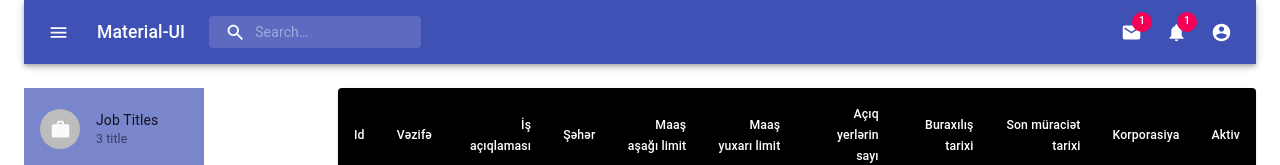
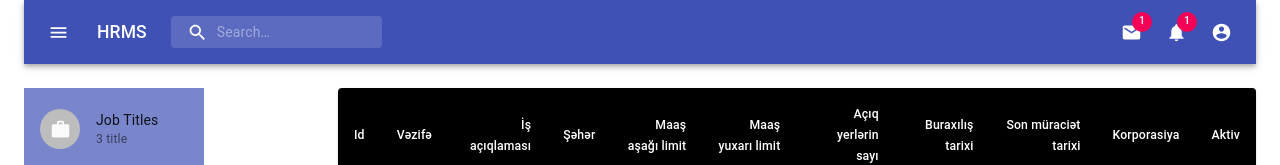
Before and after one commit to GeminusF/HRMS_Frontend, a React (Create React App) app: page / in a window 1280 px wide. Shown: the top 165 px of the page. Built offline with nearby package versions, Linux system fonts and the light colour scheme; no server answers.

Commit message:
Repository link added navi

```diff
--- a/src/layouts/Navi.jsx
+++ b/src/layouts/Navi.jsx
@@ -14,6 +14,7 @@ import AccountCircle from "@material-ui/icons/AccountCircle";
 import MailIcon from "@material-ui/icons/Mail";
 import NotificationsIcon from "@material-ui/icons/Notifications";
 import MoreIcon from "@material-ui/icons/MoreVert";
+import Link from "@material-ui/core/Link";
 
 const useStyles = makeStyles((theme) => ({
   grow: {
@@ -83,6 +84,7 @@ export default function Navi() {
   const classes = useStyles();
   const [anchorEl, setAnchorEl] = React.useState(null);
   const [mobileMoreAnchorEl, setMobileMoreAnchorEl] = React.useState(null);
+
 
   const isMenuOpen = Boolean(anchorEl);
   const isMobileMenuOpen = Boolean(mobileMoreAnchorEl);
@@ -175,7 +177,15 @@ export default function Navi() {
             <MenuIcon />
           </IconButton>
           <Typography className={classes.title} variant="h6" noWrap>
-            Material-UI
+            <Link
+              href="https://github.com/GeminusF/HRMS_Frontend"
+              title="Repository"
+
+              target="_blank"
+              color="inherit"
+            >
+              HRMS
+            </Link>
           </Typography>
           <div className={classes.search}>
             <div className={classes.searchIcon}>
```
